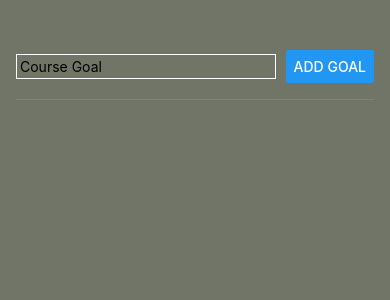
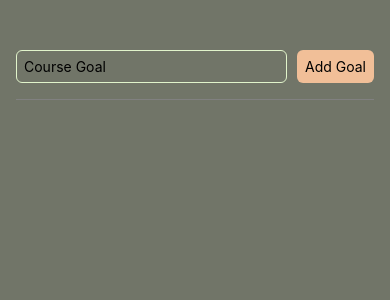
Before and after one commit to TheHolographicP/RNCourse-Exercise1, a React Native app: screen / in a window 390 px wide. Shown: the top 300 px of the page. Built offline with nearby package versions, Linux system fonts and the light colour scheme.

Commit message:
Custom button for better styling;

```diff
--- a/components/GoalInput.tsx
+++ b/components/GoalInput.tsx
@@ -1,5 +1,5 @@
 import { useState } from 'react';
-import { StyleSheet,  View, Button, TextInput, Pressable } from 'react-native';''
+import { StyleSheet,  View, Button, TextInput, Text, Modal, Pressable } from 'react-native';''
 
 interface GoalInputProps {
     onAddGoal: (goal: string) => void;
@@ -31,7 +31,13 @@ export function GoalInput({ onAddGoal }: GoalInputProps) {
                 value={goalInputText}
                 onSubmitEditing={goalSubmitHandler}
             />
-            <Button title="Add Goal" onPress={callAddGoal}/>
+
+            <View>
+                <Pressable onPress={callAddGoal} style={({pressed}) => pressed ? styles.addGoalButtonPressed : styles.addGoalButton}>
+                    <Text>Add Goal</Text>
+                </Pressable>
+            </View>
+
         </View>
     )
 };
@@ -47,7 +53,18 @@ const styles = StyleSheet.create({
     goalInput:{
         flex: 1,
         borderWidth: 1,
-        padding:3,
-        borderColor: 'white',
+        borderRadius: 6,
+        padding:7,
+        borderColor: '#E1F4CB',
     },
+    addGoalButton: {
+        backgroundColor:"#F1BF98",
+        borderRadius: 6,
+        padding: 8
+    },
+    addGoalButtonPressed: {
+        backgroundColor:"#b18d72",
+        borderRadius: 6,
+        padding: 8
+    }
 });
```
